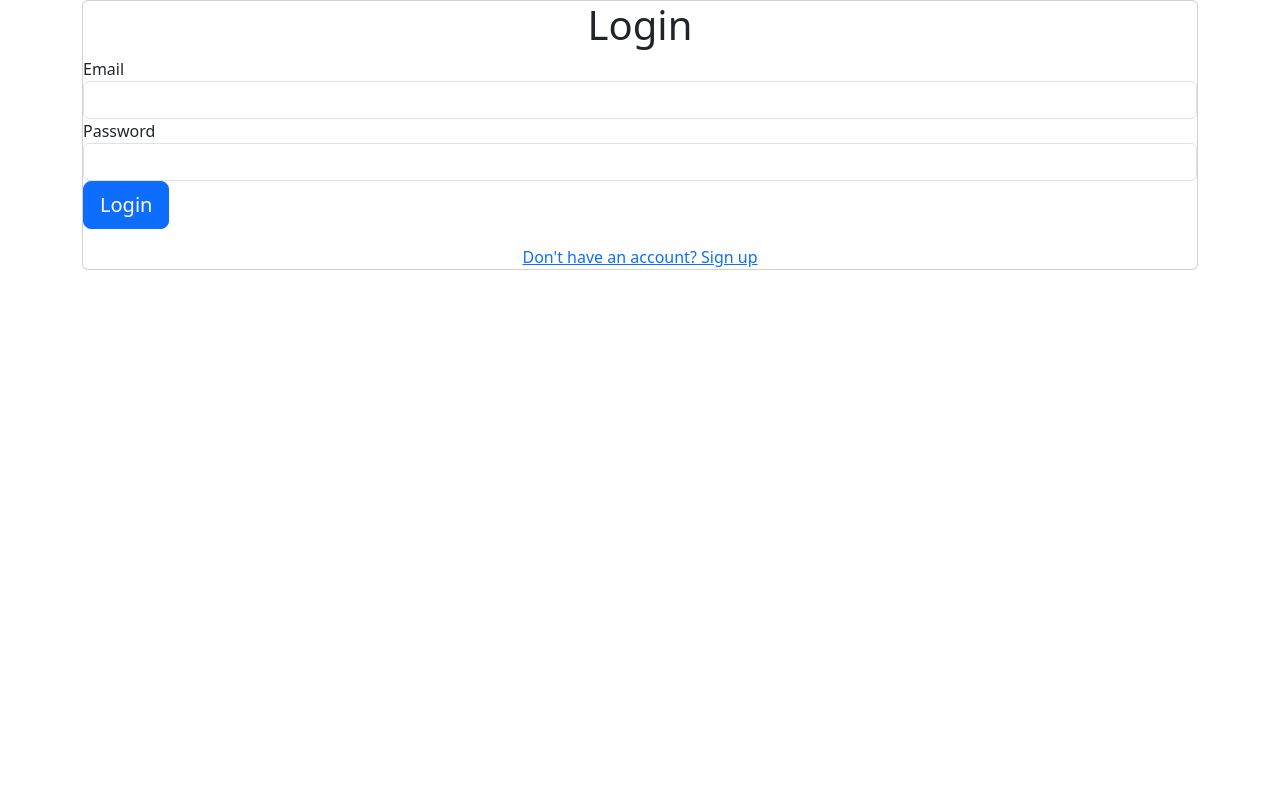
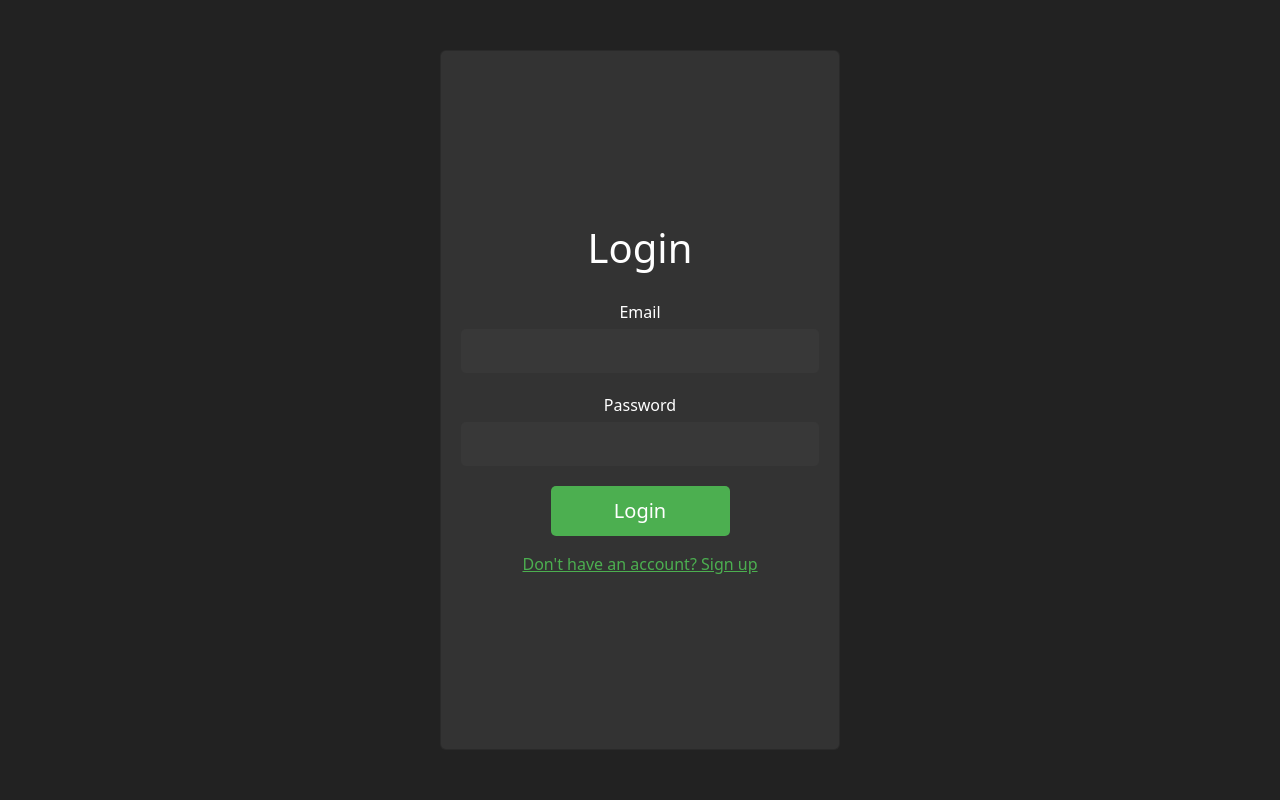
Before and after one commit to mak98/ServerML, a FastAPI app: page / in a window 1280 px wide. Run offline with FastAPI, Linux system fonts and the light colour scheme; parts of the project's set-up code (start-up, migrations or seed data) failed here and were passed over; some libraries are stand-ins or nearby versions.

Commit message:
UI changes and code clean

```diff
--- a/main.py
+++ b/main.py
@@ -1,8 +1,9 @@
-from fastapi import FastAPI, Request, Form,File, UploadFile
+from fastapi import FastAPI, Request, Form,File, UploadFile,HTTPException
 from fastapi.templating import Jinja2Templates
 from fastapi.staticfiles import StaticFiles
 from fastapi.responses import RedirectResponse
 from fastapi.security import HTTPBasic
+from starlette.middleware.sessions import SessionMiddleware
 from PIL import Image
 import os
 import io
@@ -12,9 +13,11 @@ import mysql.connector
 import json
 
 app = FastAPI()
+app.add_middleware(SessionMiddleware, secret_key="SECRET_KEY")
+app.mount("/static", StaticFiles(directory="static"), name="static")
+
 templates = Jinja2Templates(directory="templates")
 security = HTTPBasic()
-app.mount("/static", StaticFiles(directory="static"), name="static")
 pwd_context = CryptContext(schemes=["bcrypt"], deprecated="auto")
 mydb = mysql.connector.connect(
     host="localhost",
@@ -27,6 +30,10 @@ modelHandeler=Models("./static/uploads/")
 # Login page route
 @app.get("/")
 def login(request: Request):
+        if "flash" in request.session.keys():
+            body={"request": request,"error":request.session["flash"]}
+            request.session.pop("flash",None)
+            return templates.TemplateResponse("login.html",body )
         return templates.TemplateResponse("login.html", {"request": request})
 # Authentication route
 @app.post("/login")
@@ -35,13 +42,13 @@ def authenticate_user(request: Request, email: str = Form(...), password: str =
     val = (email,)
     mycursor.execute(sql, val)
     user = mycursor.fetchone()
-    print(val,user[0])
     if not user:
-        print("lol")
+        request.session["flash"]="User Credentials Invalid"
         return RedirectResponse(url="/",status_code=303,headers={"x-error":"Invalid User Credentials"})
     if not pwd_context.verify(password, user[0]):
-        print("kd")
+        request.session["flash"]="User Credentials Invalid"
         return RedirectResponse(url="/",status_code=303,headers={"x-error":"Invalid User Credentials"})
+    request.session["user"]=email
     return RedirectResponse(url="/dashboard",status_code=303)
 
 # Signup page route
@@ -64,16 +71,24 @@ def add_user(request: Request, fname: str = Form(...),lname: str = Form(...),ema
     val = (email, hashed_password,fname,lname)
     mycursor.execute(sql, val)
     mydb.commit()
+    request.session["user"]=email
     return RedirectResponse(url="/dashboard",status_code=303)
-
+@app.get("/logout")
+def logout(request:Request):
+    if "user" in request.session.keys():
+        request.session.pop("user",None)
+        return RedirectResponse(url="/")
 @app.get("/dashboard")
 def dashoard(request:Request):
-    #print(request.session["user"])
+    if "user" not in request.session.keys():
+        return RedirectResponse(url="/",status_code=303)
     return templates.TemplateResponse("dashboard.html", {"request": request})
 
 #Upload access point for models and front end
 @app.get("/upload")
 async def card1(request: Request):
+    if "user" not in request.session.keys():
+        return RedirectResponse(url="/")
     return templates.TemplateResponse("upload.html", {"request": request})
 @app.post("/upload")
 async def upload_file(pt_file: UploadFile = File(...)):
@@ -87,12 +102,14 @@ async def upload_file(pt_file: UploadFile = File(...)):
     print(file_path)
     modelHandeler.loadModel(pt_file.filename,file_path)
     print(modelHandeler.getModel())
-    return {"filename": pt_file.filename}
+    return RedirectResponse("/manage",status_code=303)
 
 
 #Manage ML accesspoints
 @app.get("/manage")
 async def card2(request: Request):
+    if "user" not in request.session.keys():
+        return RedirectResponse(url="/")
     models=modelHandeler.getModel()
     return templates.TemplateResponse("manage.html", {"request": request,"models":models})
 @app.get("/delete/{mname}")
@@ -103,7 +120,8 @@ async def delete_item(request: Request, mname: str):
 #Call Prediction
 @app.post("/predict/{mname}")
 async def predict(request: Request,mname:str,file: UploadFile = File(...)):
-    print(request,mname)
+    if mname not in modelHandeler.getModel():
+        raise HTTPException(status_code=404, detail="Model not found")
     contents = await file.read()
     image = Image.open(io.BytesIO(contents))
     prediction = modelHandeler.predict(mname,image)
--- a/static/css/style.css
+++ b/static/css/style.css
@@ -0,0 +1,83 @@
+body {
+    background-color: #222;
+    color: #fff;
+}
+.card-container {
+    background-color: #333;
+    color: #fff;
+    margin: auto;
+    position: absolute;
+    top: 0; left: 0; bottom: 0; right: 0;
+    height: 700px;
+    width: 400px;
+    padding: 20px;
+    text-align: center;
+    display: flex;
+    flex-direction: column;
+    justify-content: center;
+}
+.form-signin {
+    margin-top: 20px;
+}
+.form-group label {
+    color: #fff;
+}
+label {
+    margin-bottom: 5px;
+}
+.form-control {
+    background-color: #444;
+    color: #fff;
+    border: none;
+}
+.btn-primary {
+    background-color: #4CAF50;
+    border: none;
+}
+.btn-primary:hover {
+    background-color: #3e8e41;
+}
+a {
+    color: #4CAF50;
+}
+a:hover {
+    color: #3e8e41;
+}
+input[type="text"],
+input[type="password"] {
+    background-color: #383838;
+    border: none;
+    border-radius: 5px;
+    color: #fff;
+    padding: 10px;
+    margin-bottom: 20px;
+}
+
+.btn-signin {
+    background-color: #4CAF50;
+    border: none;
+    border-radius: 5px;
+    color: #fff;
+    padding: 10px;
+    width: 50%;
+}
+
+.btn-signin:hover {
+    background-color: #3e8e41;
+}
+.table {
+    max-width: 600px;
+    margin: 0 auto;
+    background-color: #ffffff;
+}
+.table thead th {
+    color: #333;
+}
+.btn-remove {
+    background-color: #dc3545;
+    border-color: #dc3545;
+}
+.btn-remove:hover {
+    background-color: #c82333;
+    border-color: #bd2130;
+}
--- a/templates/login.html
+++ b/templates/login.html
@@ -10,10 +10,10 @@
 <body>
     <div class="container">
         <div class="card card-container">
-            <h1 class="text-center">Login</h1>
-            {% if user_agent %}
+            <h1>Login</h1>
+            {% if error %}
             <div class="alert alert-danger" role="alert">
-                {{ user_agent }}
+                {{ error }}
             </div>
             {% endif %}
             <form class="form-signin" action="/login" method="post">
@@ -26,10 +26,10 @@
                     <input type="password" class="form-control" id="password" name="password" required>
                 </div>
                 <button class="btn btn-lg btn-primary btn-block btn-signin" type="submit">Login</button>
-            </form><!-- /form -->
-            <p class="text-center mt-3 mb-0"><a href="/signup">Don't have an account? Sign up</a></p>
-        </div><!-- /card-container -->
-    </div><!-- /container -->
+            </form>
+            <p class="mt-3 mb-0"><a href="/signup">Don't have an account? Sign up</a></p>
+        </div>
+    </div>
 
     <script src="{{ url_for('static', path='/js/bootstrap.min.js') }}"></script>
 </body>
```
Also changed, not shown: templates/dashboard.html (+24 -9 lines), templates/manage.html (+12 -3 lines), templates/signup.html (+4 -4 lines), templates/upload.html (+20 -8 lines), database.py (deleted).
